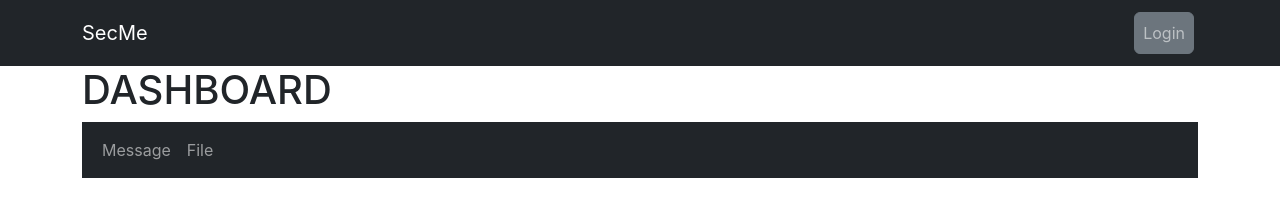
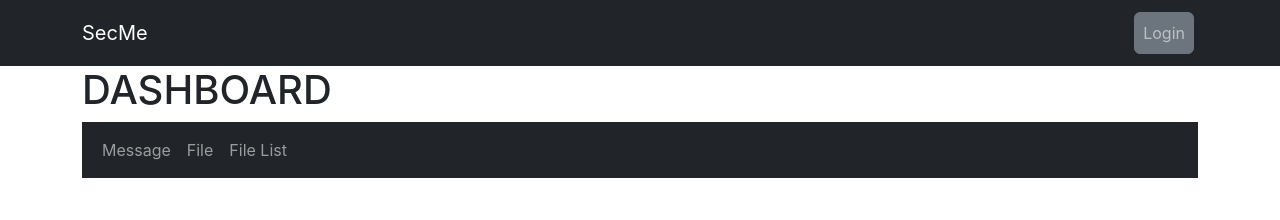
Before and after one commit to paradocx96/SecMe-app, a React (Create React App) app: page /file in a window 1280 px wide. Shown: the top 220 px of the page. Built offline with nearby package versions, Linux system fonts and the light colour scheme.

Commit message:
Added file list to navigation

```diff
--- a/src/components/navigation/DashNavBar.jsx
+++ b/src/components/navigation/DashNavBar.jsx
@@ -11,6 +11,7 @@ function DashNavBar(props) {
                     <Nav className="me-auto">
                         <Link to={'/message'} className={'nav-link'}>Message</Link>
                         <Link to={'/file'} className={'nav-link'}>File</Link>
+                        <Link to={'/file-list'} className={'nav-link'}>File List</Link>
                     </Nav>
                 </Navbar.Collapse>
             </Container>
```
